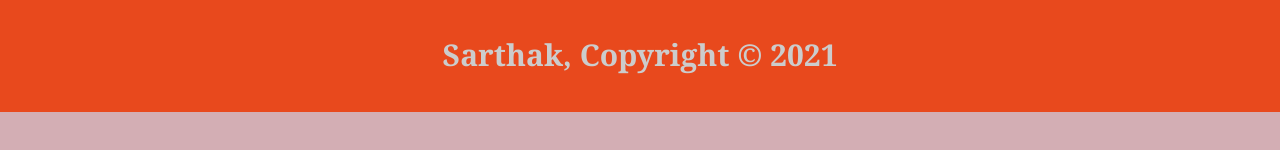
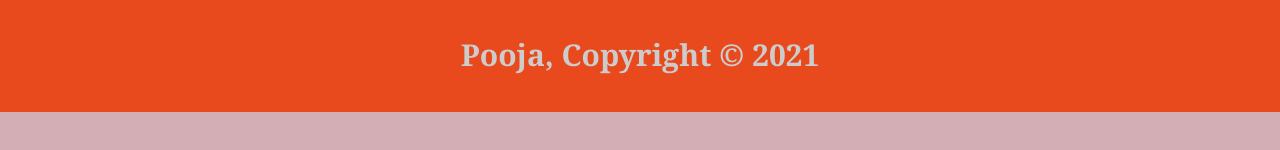
Before and after one commit to POOJAMEENA123/ECOMMERCE_WEB, a plain HTML site: page about.html in a window 1280 px wide. Shown: the part 648-798 px from the top of the page. Drawn offline with Linux system fonts and the light colour scheme.

Commit message:
Update about.html

```diff
--- a/about.html
+++ b/about.html
@@ -55,7 +55,7 @@ Reading: There is nothing more relaxing than curling up with a good book after a
       <img src="./img/mb1.jpg" alt="eu">
     </section>
       <footer>
-        <p>Sarthak, Copyright &copy; 2021 </p>
+        <p>Pooja, Copyright &copy; 2021 </p>
       </footer>
 
 
```
